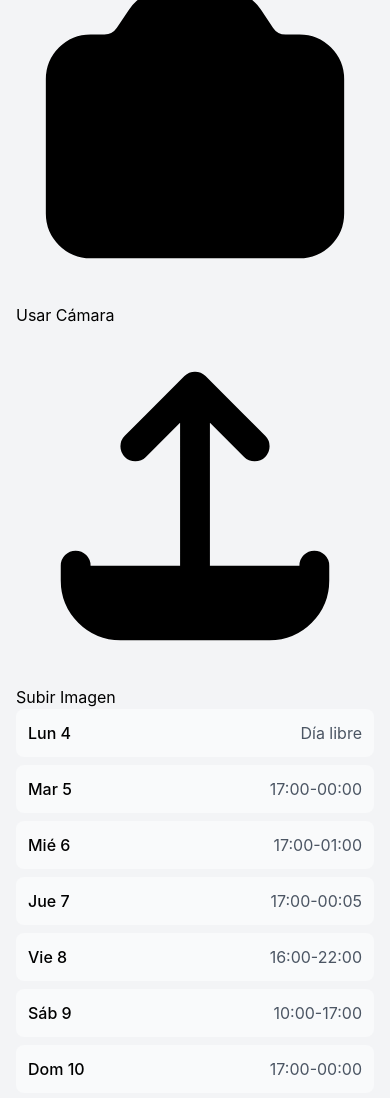
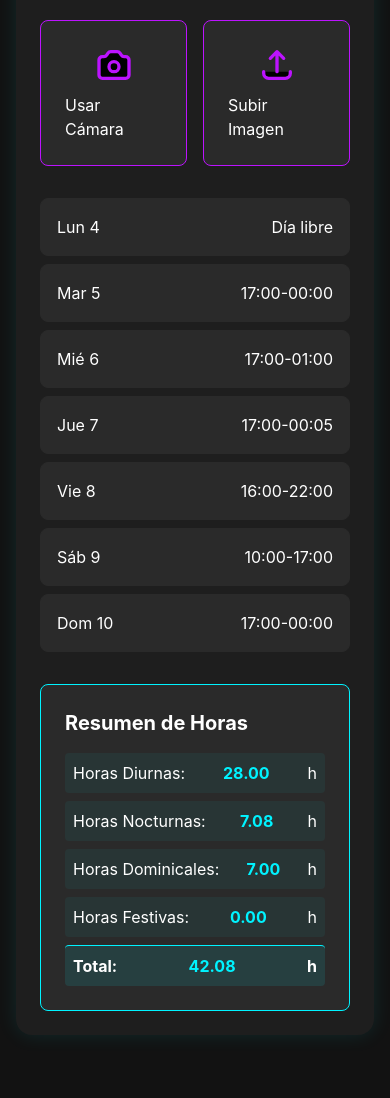
Before and after one commit to FrankCarlos123/Horario, a plain HTML site: page index.html in a window 390 px wide. Shown: the part 95-1193 px from the top of the page. After the commit the page ends 1146 px from the top, so only its background shows below. Drawn offline with nearby package versions, Linux system fonts and the light colour scheme.

Commit message:
styles.css

```diff
--- a/styles.css
+++ b/styles.css
@@ -1,105 +1,164 @@
-/* Estilos personalizados */
+:root {
+    --neon-blue: #00f3ff;
+    --neon-purple: #bc13fe;
+    --neon-pink: #ff1493;
+    --dark-bg: #121212;
+    --dark-surface: #1e1e1e;
+    --dark-border: #2a2a2a;
+}
+
 body {
-    background-color: #f3f4f6;
-    font-family: -apple-system, BlinkMacSystemFont, "Segoe UI", Roboto, "Helvetica Neue", Arial, sans-serif;
+    background-color: var(--dark-bg);
+    color: #ffffff;
+    font-family: -apple-system, BlinkMacSystemFont, "Segoe UI", Roboto, sans-serif;
+}
+
+.app-container {
+    background-color: var(--dark-surface);
+    border-radius: 1rem;
+    padding: 1.5rem;
+    box-shadow: 0 0 20px rgba(0, 243, 255, 0.1);
+}
+
+.neon-text {
+    font-size: 1.8rem;
+    font-weight: bold;
+    text-align: center;
+    color: var(--neon-blue);
+    text-shadow: 0 0 5px var(--neon-blue),
+                 0 0 10px var(--neon-blue),
+                 0 0 20px var(--neon-blue);
+    margin-bottom: 2rem;
+}
+
+.upload-section {
+    display: flex;
+    gap: 1rem;
+    margin-bottom: 2rem;
+}
+
+.upload-option {
+    flex: 1;
+    display: flex;
+    flex-direction: column;
+    align-items: center;
+    padding: 1.5rem;
+    background-color: var(--dark-border);
+    border-radius: 0.5rem;
+    cursor: pointer;
+    transition: all 0.3s ease;
+    border: 1px solid var(--neon-purple);
+}
+
+.upload-option:hover {
+    background-color: rgba(188, 19, 254, 0.1);
+    box-shadow: 0 0 10px var(--neon-purple);
+}
+
+.icon {
+    width: 2.5rem;
+    height: 2.5rem;
+    stroke: var(--neon-purple);
+    margin-bottom: 0.5rem;
+}
+
+.neon-button {
+    background-color: transparent;
+    border: 1px solid var(--neon-blue);
+    color: var(--neon-blue);
+    padding: 0.75rem 1.5rem;
+    border-radius: 0.5rem;
+    font-weight: bold;
+    cursor: pointer;
+    transition: all 0.3s ease;
+    width: 100%;
+    margin-top: 1rem;
+}
+
+.neon-button:hover {
+    background-color: var(--neon-blue);
+    color: var(--dark-bg);
+    box-shadow: 0 0 10px var(--neon-blue);
+}
+
+.shifts-container {
+    margin: 2rem 0;
+    display: flex;
+    flex-direction: column;
+    gap: 0.5rem;
 }
 
 .shift-item {
-    padding: 0.75rem;
-    border-radius: 0.5rem;
-    margin-bottom: 0.5rem;
     display: flex;
     justify-content: space-between;
-    align-items: center;
-    background-color: #f9fafb;
-    transition: all 0.2s ease;
+    padding: 1rem;
+    background-color: var(--dark-border);
+    border-radius: 0.5rem;
+    border: 1px solid var(--dark-border);
+    transition: all 0.3s ease;
 }
 
 .shift-item:hover {
-    background-color: #f3f4f6;
+    border-color: var(--neon-pink);
+    box-shadow: 0 0 10px rgba(255, 20, 147, 0.2);
 }
 
 .shift-item.holiday {
-    background-color: #fee2e2;
+    border-color: var(--neon-pink);
+    background-color: rgba(255, 20, 147, 0.1);
 }
 
-.shift-item.holiday:hover {
-    background-color: #fecaca;
+.summary-container {
+    background-color: var(--dark-border);
+    border-radius: 0.5rem;
+    padding: 1.5rem;
+    border: 1px solid var(--neon-blue);
 }
 
-#camera-section {
-    transition: all 0.2s ease;
+.summary-item {
+    display: flex;
+    justify-content: space-between;
+    margin-bottom: 0.5rem;
+    padding: 0.5rem;
+    border-radius: 0.25rem;
+    background-color: rgba(0, 243, 255, 0.05);
 }
 
-#camera-section:hover {
-    background-color: #f9fafb;
-    border-color: #6b7280;
+.summary-item.total {
+    margin-top: 1rem;
+    border-top: 1px solid var(--neon-blue);
+    font-weight: bold;
+    background-color: rgba(0, 243, 255, 0.1);
 }
 
-.day-label {
-    font-weight: 500;
+.value {
+    color: var(--neon-blue);
+    font-weight: bold;
 }
 
-.time-label {
-    color: #4b5563;
+#image-preview img {
+    border-radius: 0.5rem;
+    border: 1px solid var(--neon-purple);
+    margin-bottom: 1rem;
 }
 
-#hours-summary p {
-    color: #1f2937;
-}
-
-#hours-summary span {
-    font-weight: 500;
-    color: #2563eb;
+.hidden {
+    display: none;
 }
 
 /* Animaciones */
-@keyframes fadeIn {
-    from {
-        opacity: 0;
-        transform: translateY(10px);
+@keyframes glow {
+    0% {
+        box-shadow: 0 0 5px var(--neon-blue);
     }
-    to {
-        opacity: 1;
-        transform: translateY(0);
+    50% {
+        box-shadow: 0 0 20px var(--neon-blue);
+    }
+    100% {
+        box-shadow: 0 0 5px var(--neon-blue);
     }
 }
 
-.shift-item {
-    animation: fadeIn 0.3s ease-out;
+.processing {
+    animation: glow 1.5s infinite;
 }
-
-/* Estilos responsivos */
-@media (max-width: 640px) {
-    .container {
-        padding: 1rem;
-    }
-}
-
-/* Estilos para el modo oscuro */
-@media (prefers-color-scheme: dark) {
-    body {
-        background-color: #1f2937;
-    }
-
-    .shift-item {
-        background-color: #374151;
-        color: #f9fafb;
-    }
-
-    .shift-item:hover {
-        background-color: #4b5563;
-    }
-
-    .time-label {
-        color: #d1d5db;
-    }
-
-    #hours-summary {
-        background-color: #374151;
-    }
-
-    #hours-summary p {
-        color: #f9fafb;
-    }
-}
```
